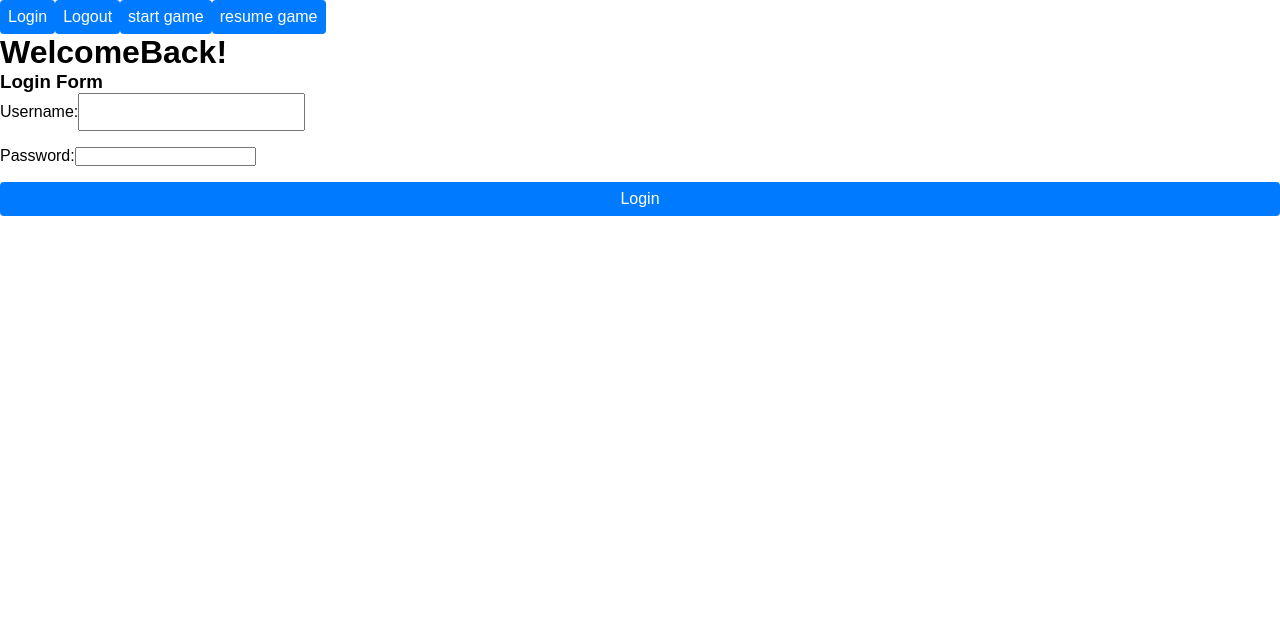
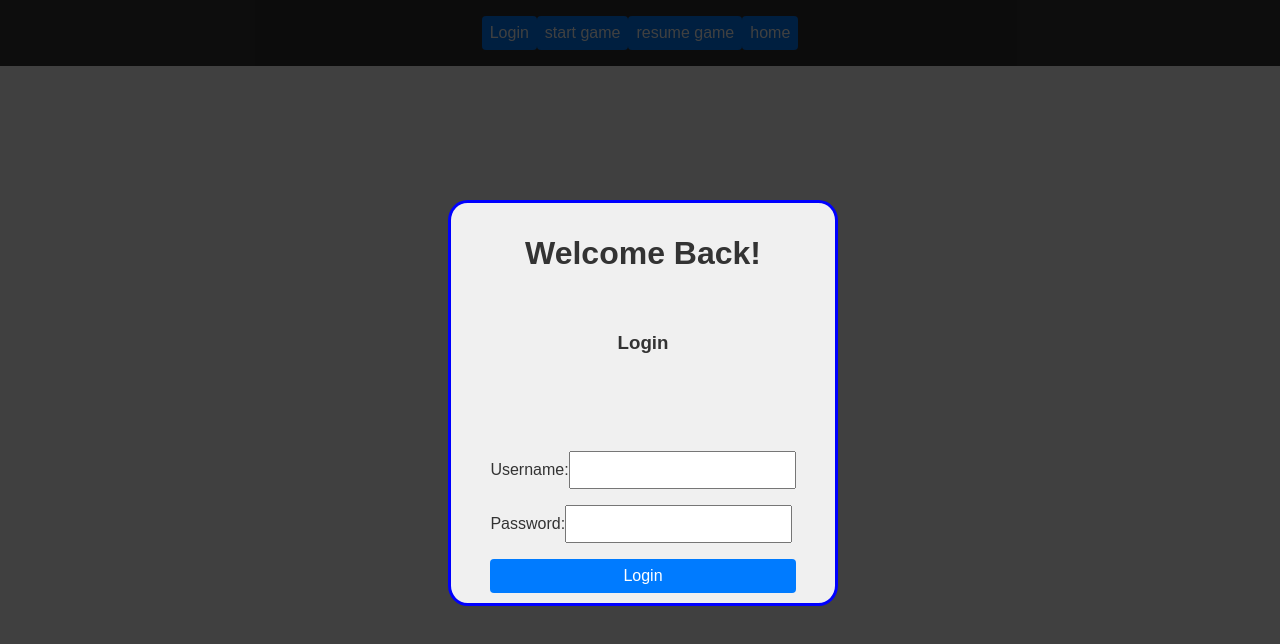
Before and after one commit to SeanRWelsh/Checkers, a React (Vite) app in the folder client/: page /login in a window 1280 px wide. Shown: the top 644 px of the page. Built offline with nearby package versions, Linux system fonts and the light colour scheme; no server answers.

Commit message:
added nav bar functionality and basic login logout features now working

```diff
--- a/client/src/App.css
+++ b/client/src/App.css
@@ -1,4 +1,4 @@
-:root {
+ :root {
   --primary-color: #333;
   --secondary-color: #007bff;
   --background-color: #f0f0f0;
@@ -11,7 +11,7 @@
   --shadow-color: rgba(0, 0, 0, 0.1);
 }
 
-#main-content {
+/* #main-content {
   display: flex;
   justify-content: center;
   align-items: center;
@@ -19,20 +19,19 @@
   width: 100vw;
   background-color: var(--background-color);
   padding: 20px;
-}
+} */
+
 
 .container {
   display: flex;
-  justify-content: center;
-  align-items: center;
-  width: 90vw;
-  max-width: 800px;
+  flex-direction: column;
+    justify-content: center;
+    align-items: center;
+    max-width: 1200px;
+    margin: 2rem auto;
   height: 90vw;
   max-height: 800px;
-  background-color: var(--white);
   border: 2px solid var(--primary-color);
-  box-shadow: 0 4px 8px var(--shadow-color);
-  position: relative;
 }
 
 .wrapper {
--- /dev/null
+++ b/client/src/Login.css
@@ -0,0 +1,25 @@
+.loginContainer {
+  position: fixed;
+  display: flex;
+  flex-direction: column;
+  align-items: center;
+  justify-content: space-around;
+  background-color: var(--background-color);
+  color: var(--primary-color);
+  height: 50%;
+  width: 30%;
+  top: 25%;
+  left: 35%;
+  border: blue solid;
+  border-radius: 5%;
+}
+
+#login {
+  position: fixed;
+  background-color: rgba(0,0,0,0.75);
+  top: 0;
+  bottom: 0;
+  left: 0;
+  right: 0;
+  z-index: 100;
+}
--- a/client/src/components/Login.jsx
+++ b/client/src/components/Login.jsx
@@ -1,16 +1,22 @@
 import React, { useContext, useState, useEffect } from "react";
 import { useNavigate } from "react-router-dom";
 import { UserContext } from "../context/User.jsx";
+import "../Login.css";
 
-function Login({ csrfToken }) {
+function Login({ csrfToken, setIsLogin }) {
   const { setUser } = useContext(UserContext);
+  const [errors, setErrors] = useState({});
   const [formData, setFormData] = useState({
     username: "",
     password: "",
   });
   const navigate = useNavigate();
 
-  const handleSubmit = (e) => {
+  const toggleLogin = ({ target }) => {
+    if (target.id === "login") setIsLogin(false);
+  };
+
+  const handleLogin = (e) => {
     e.preventDefault();
     fetch(`/api/login`, {
       method: "POST",
@@ -21,16 +27,14 @@ function Login({ csrfToken }) {
       body: JSON.stringify(formData),
     }).then((res) => {
       if (res.ok) {
-        const item = res.json();
-        console.log(item);
-        res.json().then((user) => setUser(user));
+        res.json().then((res) => {
+          setUser({ username: res.user, authorities: false });
+          setIsLogin(false);
+          setFormData({ username: "", password: "" });
+        });
         navigate("/");
       } else {
-        //console.log(err.errors)
-        res.json().then(
-          (err) => console.log(err),
-          //setErrors(err.errors)
-        );
+        res.json().then((res) => setErrors({ error: res.error }));
       }
     });
   };
@@ -41,10 +45,12 @@ function Login({ csrfToken }) {
   };
 
   return (
-    <div>
-      <h1 className="center">WelcomeBack!</h1>
-      <h3 className="center">Login Form</h3>
-      <form className="center" onSubmit={handleSubmit}>
+    <div id="login" onClick={toggleLogin}>
+      <div className="loginContainer">
+        <h1>Welcome Back!</h1>
+        <h3>Login</h3>
+        {errors && <h3>{errors.error}</h3>}
+        <form onSubmit={handleLogin}>
           <div>
             <label htmlFor="username">Username:</label>
             <input
@@ -70,6 +76,7 @@ function Login({ csrfToken }) {
           <button type="submit">Login</button>
         </form>
       </div>
+    </div>
   );
 }
 
--- a/client/src/components/NavBar.jsx
+++ b/client/src/components/NavBar.jsx
@@ -1,8 +1,10 @@
 import { useState, useContext } from "react";
 import { useNavigate } from "react-router-dom";
 import { UserContext } from "../context/User";
+import Login from "./Login";
 function NavBar({ csrfToken }) {
   const [buttonPressed, setButtonPressed] = useState(true);
+  const [isLogin, setIsLogin] = useState(false);
   const navigate = useNavigate();
   const { user, setUser } = useContext(UserContext);
 
@@ -51,20 +53,25 @@ function NavBar({ csrfToken }) {
     }).then((r) => {
       if (r.ok) {
         setUser({ username: false, authorities: false });
+        navigate('/');
       } else {
         console.error("Error fetching data:", r);
       }
     });
   };
 
-  const handleLogin = () => {};
+  const handleLogin = () => {
+    setIsLogin(true);
+  };
   return (
-    <div>
-      <button onClick={() => handleLogin()}> Login </button>
-      <button onClick={() => handleLogout()}>Logout</button>
+    <header>
+      {isLogin && <Login csrfToken={csrfToken} setIsLogin={setIsLogin} />}
+      {!user.username && <button onClick={() => handleLogin()}> Login </button>}
+      {user.username && <button onClick={() => handleLogout()}>Logout</button>}
       <button onClick={() => startNewGame()}> start game </button>
       <button onClick={() => resumeGame()}> resume game </button>
-    </div>
+      <button onClick={()=>navigate(`/`)}> home </button>
+    </header>
   );
 }
 export default NavBar;
--- a/client/src/context/User.jsx
+++ b/client/src/context/User.jsx
@@ -6,7 +6,7 @@ const UserContext = React.createContext();
 // create a provider component
 function UserProvider({ children }) {
   const [user, setUser] = useState({ username: false, authorities: false });
-  console.log(user);
+
   //   useEffect(() => {
   //     fetch("/api/auth").then((res) => {
   //       if (res.ok) {
--- a/client/src/index.css
+++ b/client/src/index.css
@@ -1,4 +1,4 @@
-/* General reset and base styles */
+General reset and base styles
 * {
   margin: 0;
   padding: 0;
@@ -9,6 +9,7 @@ html,
 body {
   height: 100%;
   font-family: Arial, sans-serif;
+  margin: 0;
 }
 
 /* App container to manage overall layout */
@@ -36,16 +37,7 @@ main {
 }
 
 /* Container to centralize main content */
-.container {
-  display: flex;
-  flex-direction: column;
-  justify-content: center;
-  align-items: center;
-  padding: 2rem;
-  width: 100%;
-  max-width: 1200px;
-  margin: 0 auto;
-}
+
 
 /* Styling for forms and inputs if needed */
 form {
@@ -54,7 +46,7 @@ form {
   gap: 1rem;
 }
 
-input[type="text"],
+input[type="text"], input[type="password"],
 button {
   padding: 0.5rem;
   font-size: 1rem;
```
Also changed, not shown: 2 other files (tests, documents, lock files or other folders). Lines whose indentation alone changed are shown as unchanged.
